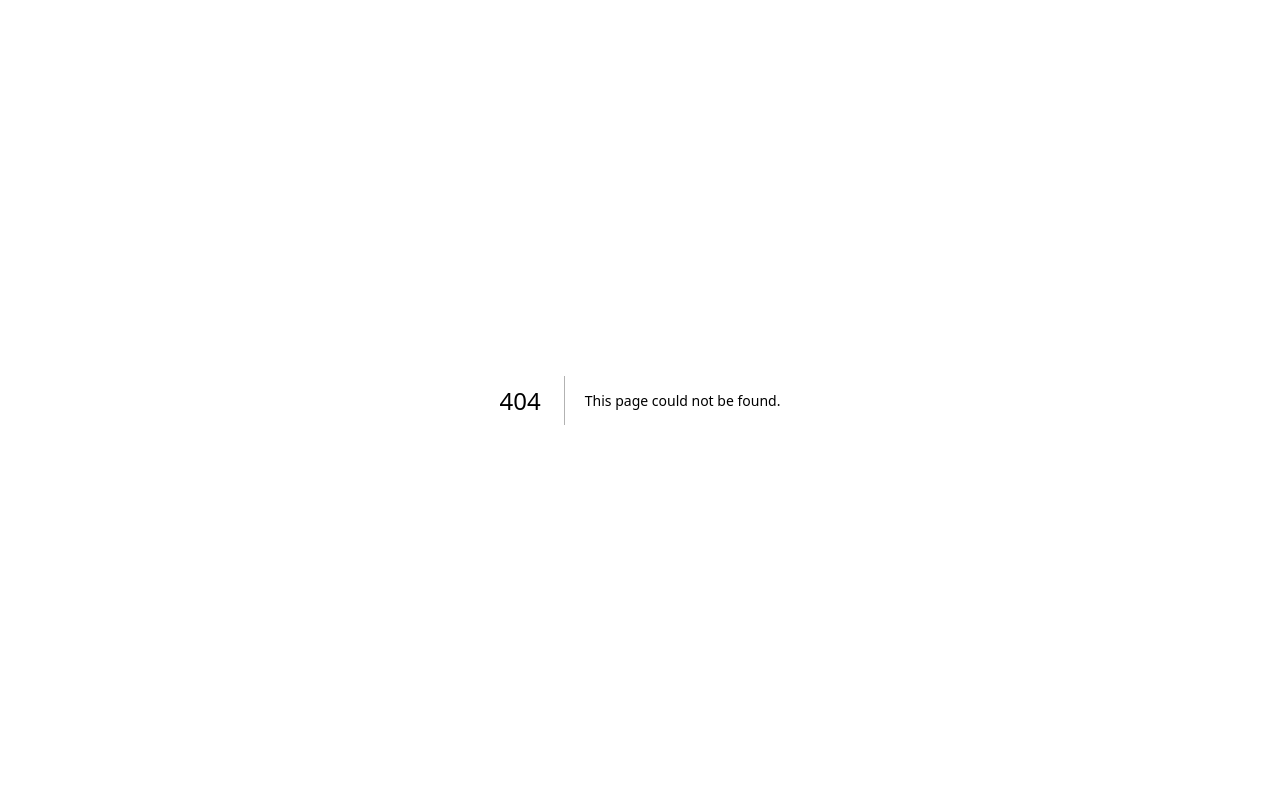
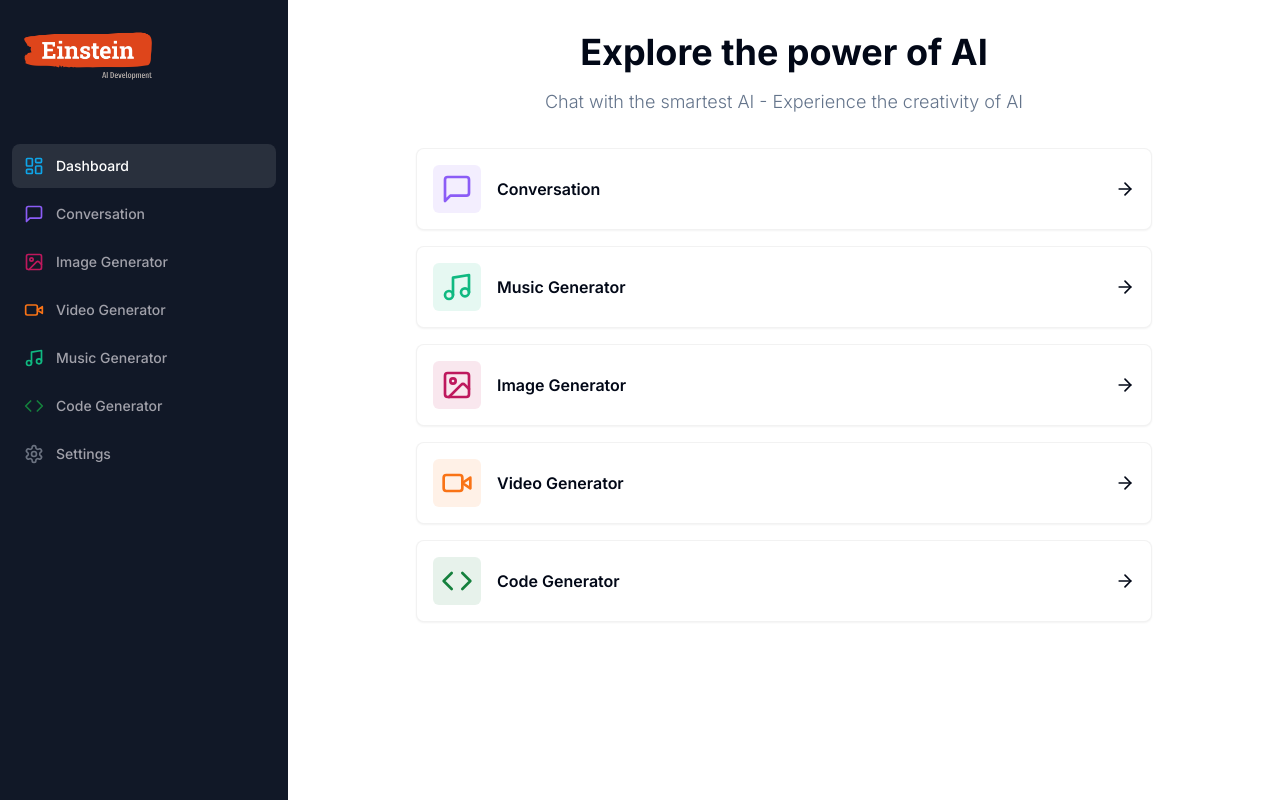
Before and after one commit to Jackal73/saas-ai, a Next.js app: page /dashboard in a window 1280 px wide. Before the commit this address had no page. Built offline with nearby package versions, Linux system fonts and the light colour scheme.

Commit message:
:sparkles: Add `dashboard` and `landing page` components

```diff
--- /dev/null
+++ b/app/(dashboard)/(routes)/dashboard/page.tsx
@@ -0,0 +1,77 @@
+"use client";
+
+import { ArrowRight, Code, ImageIcon, MessageSquare, Music, VideoIcon } from "lucide-react";
+import { useRouter } from "next/navigation";
+
+import { Card } from "@/components/ui/card";
+import { cn } from "@/lib/utils";
+
+const tools = [
+  {
+    label: "Conversation",
+    icon: MessageSquare,
+    color: "text-violet-500",
+    bgColor: "bg-violet-500/10",
+    href: "/conversation",
+  },
+  {
+    label: "Music Generator",
+    icon: Music,
+    color: "text-emerald-500",
+    bgColor: "bg-emerald-500/10",
+    href: "/music",
+  },
+  {
+    label: "Image Generator",
+    icon: ImageIcon,
+    color: "text-pink-700",
+    bgColor: "bg-pink-700/10",
+    href: "/image",
+  },
+  {
+    label: "Video Generator",
+    icon: VideoIcon,
+    color: "text-orange-500",
+    bgColor: "bg-orange-500/10",
+    href: "/video",
+  },
+  {
+    label: "Code Generator",
+    icon: Code,
+    color: "text-green-700",
+    bgColor: "bg-green-700/10",
+    href: "/code",
+  },
+];
+
+const DashboardPage = () => {
+  const router = useRouter();
+  return (
+    <div>
+      <div className="mb-8 space-y-4">
+        <h2 className="text-2xl md:text-4xl font-bold text-center">Explore the power of AI</h2>
+        <p className="text-muted-foreground font-light text-sm md:text-lg text-center">
+          Chat with the smartest AI - Experience the creativity of AI
+        </p>
+      </div>
+      <div className="px-4 md:px-20 lg:px-32 space-y-4">
+        {tools.map((tool) => (
+          <Card
+            onClick={() => router.push(tool.href)}
+            key={tool.href}
+            className="p-4 border-black/5 flex items-center justify-between hover:shadow-md transition cursor-pointer"
+          >
+            <div className="flex items-center gap-x-4">
+              <div className={cn("p-2 w-fit rounded-md", tool.bgColor)}>
+                <tool.icon className={cn("w-8 h-8", tool.color)} />
+              </div>
+              <div className="font-semibold">{tool.label}</div>
+            </div>
+            <ArrowRight className="w-5 h-5" />
+          </Card>
+        ))}
+      </div>
+    </div>
+  );
+};
+export default DashboardPage;
--- /dev/null
+++ b/app/(landing)/page.tsx
@@ -0,0 +1,20 @@
+import { Button } from "@/components/ui/button";
+import Link from "next/link";
+
+const LandingPage = () => {
+  return (
+    <div>
+      Landing Page (Unprotected)
+      <div className="">
+        <Link href="/sign-in">
+          <Button>Login</Button>
+        </Link>
+        <Link href="/sign-up">
+          <Button>Register</Button>
+        </Link>
+      </div>
+    </div>
+  );
+};
+
+export default LandingPage;
```
